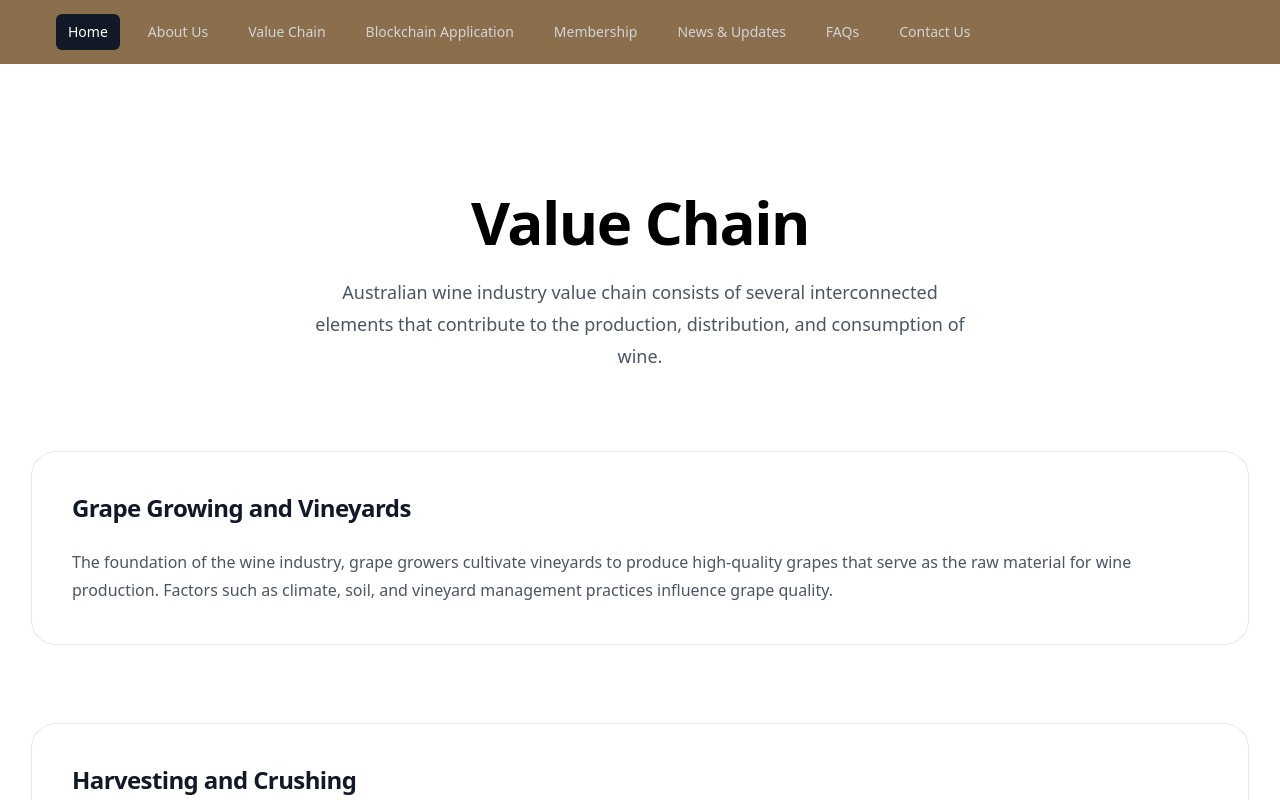
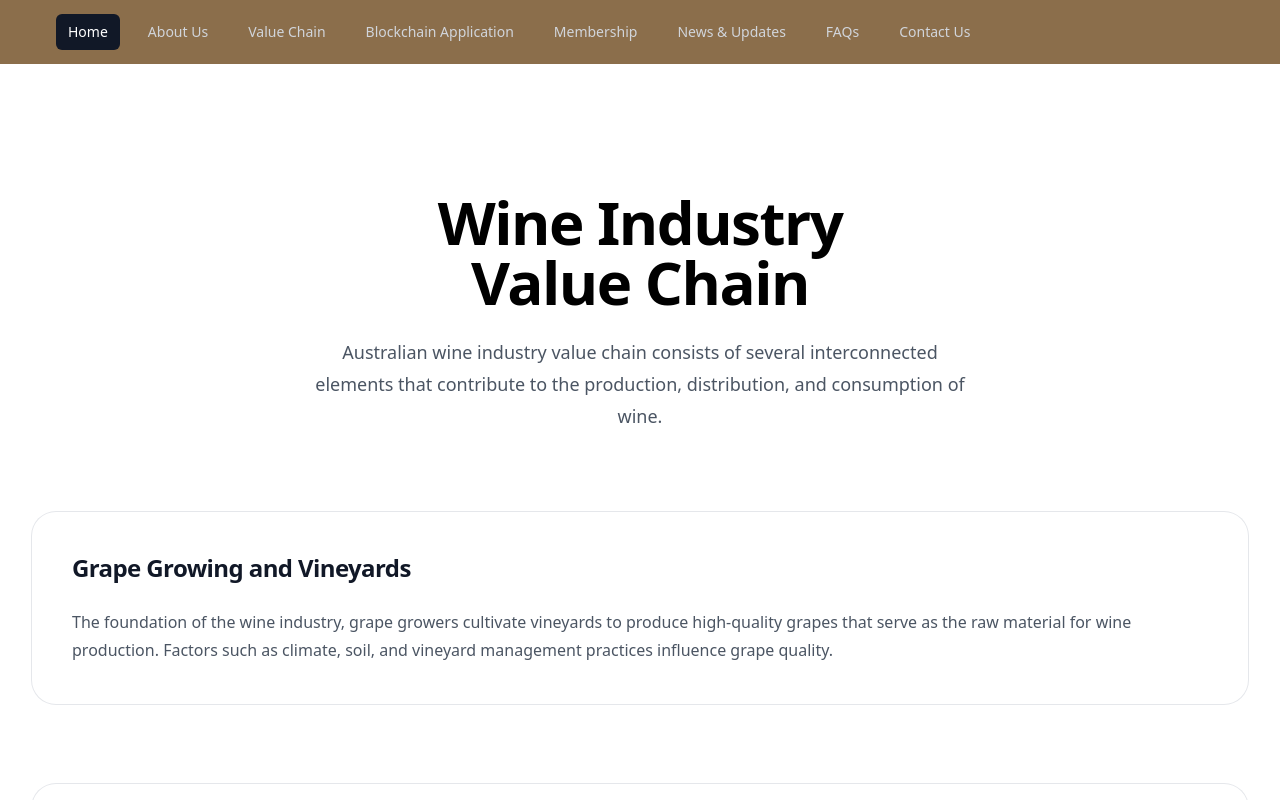
Before and after one commit to dltxio/web3wines-website, a React (Vite) app: page /value_chain in a window 1280 px wide. Shown: the top 800 px of the page. Built offline with nearby package versions, Linux system fonts and the light colour scheme; a web font is replaced by a local one; what tailwind-heropatterns would draw is missing.

Commit message:
working on Value Chain page

```diff
--- a/src/pages/ValueChain.tsx
+++ b/src/pages/ValueChain.tsx
@@ -61,6 +61,7 @@ const ValueChain: React.FC = () => {
             <div className="bg-white py-24 sm:py-32">
                 <div className="mx-auto max-w-7xl px-6 lg:px-8">
                     <div className="mx-auto max-w-2xl sm:text-center">
+                        <h2 className="text-4xl font-bold tracking-tight text-black sm:text-6xl">Wine Industry</h2>
                         <h2 className="text-4xl font-bold tracking-tight text-black sm:text-6xl">Value Chain</h2>
                         <p className="mt-6 text-lg leading-8 text-gray-600">
                             Australian wine industry value chain consists of several interconnected elements
```
